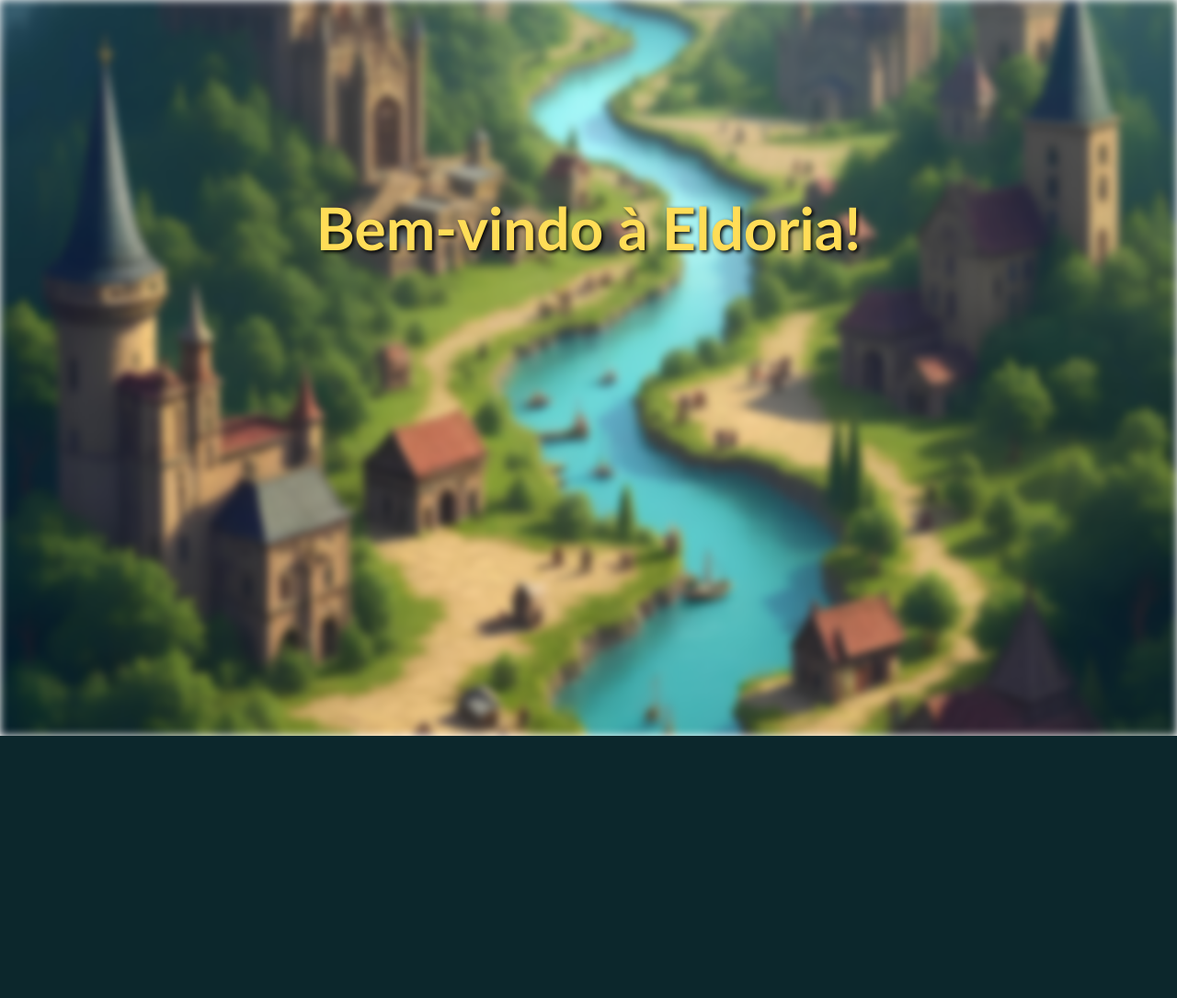
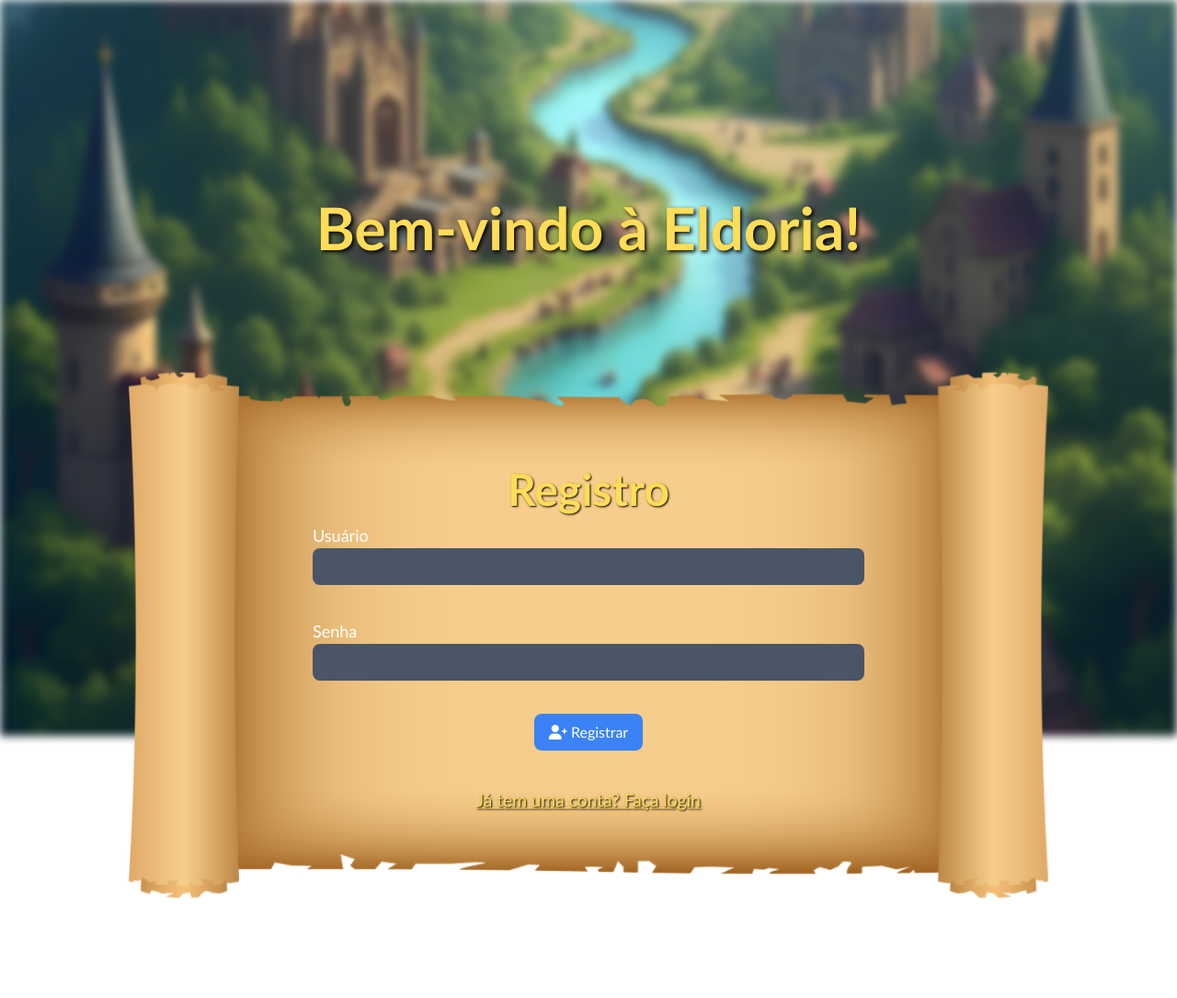
Before and after one commit to BanguelaDev/Trabalho-Pratico-P2, a Flask app: page /register in a window 1280 px wide. Shown: the whole page at 92% size. Before the commit the page ends 800 px from the top, so only its background shows below. Run offline with Flask 3, Linux system fonts and the light colour scheme; some libraries are stand-ins or nearby versions.

Commit message:
Update login_register.html

```diff
--- a/src/templates/login_register.html
+++ b/src/templates/login_register.html
@@ -74,7 +74,7 @@
             text-shadow: 1px 1px 2px #000;
             opacity: 0;
 
-            animation: fadeIn 2s .25s forwards ease-out;
+            animation: fadeIn .5s .25s forwards ease-out;
         }
 
         @keyframes fadeIn {
@@ -93,7 +93,7 @@
             flex-direction: column;
             gap: 20px;
             opacity: 0;
-            animation: fadeIn 2s .25s forwards ease-out;
+            animation: fadeIn .5s .25s forwards ease-out;
         }
 
         /* Inputs e botão do formulário */
@@ -120,6 +120,9 @@
             text-shadow: 1px 1px 2px #000;
             margin-bottom: 20px;
             cursor: pointer;
+            opacity: 0;
+
+            animation: fadeIn .5s .25s forwards ease-out;
         }
     </style>
 </head>
@@ -135,7 +138,7 @@
     <!-- Container dos formulários -->
     <div class="form-container">
 
-        {% if register == False %}
+        {% if not register %}
             <!-- Pergaminho de Login -->
             <div class="scroll" id="login-form">
                 <h2 class="form-header">Login</h2>
@@ -163,24 +166,22 @@
                     </div>
                 </form>
 
-                <form action="{{ url_for('auth.register') }}" method="get" class="scroll-form space-y-4">
-                    <div class="text-center mt-4">
-                        <button type="submit" class="toggle-button">Não tem conta? Registre-se</button>
-                    </div>
-                </form>
+                <div class="text-center mt-10">
+                    <a href="{{ url_for('auth.register') }}" class="toggle-button">Não tem conta? Registre-se</a>
+                </div>
             </div>
 
         {% else %}
             <!-- Pergaminho de Registro -->
-            <div class="scroll" id="register-form" style="display:none;">
+            <div class="scroll" id="register-form">
                 <h2 class="form-header">Registro</h2>
                 <form action="{{ url_for('auth.register') }}" method="post" class="scroll-form space-y-4">
                     <div>
-                        <label for="new-username" class="block text-lg">Novo Usuário</label>
+                        <label for="new-username" class="block text-lg">Usuário</label>
                         <input type="text" id="new-username" name="new-username" class="w-full p-2 rounded-lg" required>
                     </div>
                     <div>
-                        <label for="new-password" class="block text-lg">Nova Senha</label>
+                        <label for="new-password" class="block text-lg">Senha</label>
                         <input type="password" id="new-password" name="new-password" class="w-full p-2 rounded-lg" required>
                     </div>
                     <div class="text-center">
@@ -188,11 +189,9 @@
                     </div>
                 </form>
 
-                <form action="{{ url_for('auth.login') }}" method="get" class="scroll-form space-y-4">
-                    <div class="text-center mt-4">
-                        <button type="submit" class="toggle-button">Já tem uma conta? Faça login</button>
-                    </div>
-                </form>
+                <div class="text-center mt-10">
+                    <a href="{{ url_for('auth.login') }}" class="toggle-button">Já tem uma conta? Faça login</a>
+                </div>
             </div>
         {% endif %}
     </div>
```
